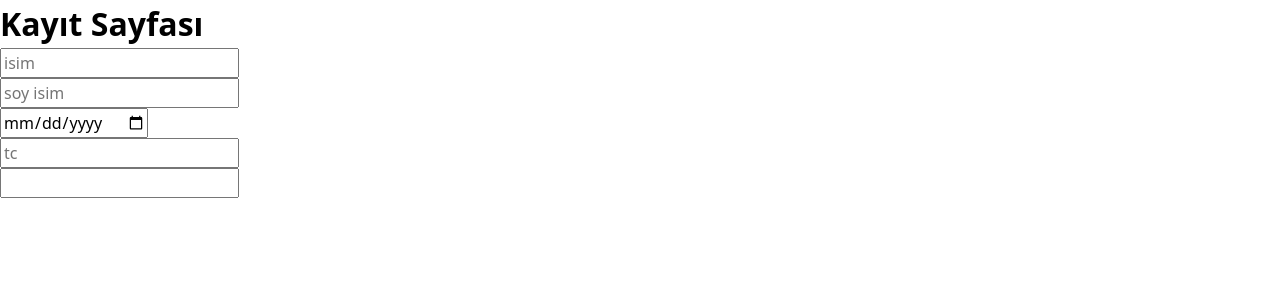
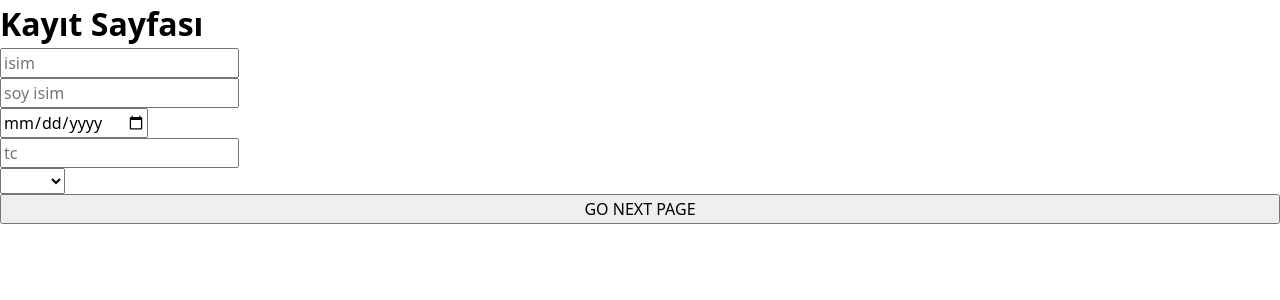
Before and after one commit to beratdimen/ogrenciKayit, a Next.js app: page / in a window 1280 px wide. Shown: the top 300 px of the page. Built offline with nearby package versions, Linux system fonts and the light colour scheme.

Commit message:
1. sayfa form oluşturulup validationsları verildi

```diff
--- /dev/null
+++ b/action/kayit.js
@@ -0,0 +1,16 @@
+"use server";
+
+export async function KayitAction(prevState, formData) {
+  const formObj = Object.fromEntries(formData);
+  console.log(formObj);
+
+  const errors = {
+    name: !formObj.name && "İsim boş olamaz",
+    surname: !formObj.surname && "Soyad boş olamaz",
+    phone: !formObj.birthDate && "doğum tarihi Boş olamaz",
+    tcno: !formObj.tcno && "tckn Boş olamaz",
+    cinsiyet: !formObj.cinsiyet && "cinsiyet boş olamaz",
+  };
+
+  return { errors };
+}
--- a/app/globals.css
+++ b/app/globals.css
@@ -48,4 +48,8 @@ h6 {
 form {
   display: flex;
   flex-direction: column;
+
+  select {
+    width: fit-content;
+  }
 }
--- a/app/kayit/page.jsx
+++ b/app/kayit/page.jsx
@@ -1,29 +1,42 @@
 "use client";
+import { KayitAction } from "@/action/kayit";
+import { useFormState } from "react-dom";
 
 export default function Kayit() {
+  const [state, action] = useFormState(KayitAction, null);
   return (
     <>
       <h1>Kayıt Sayfası</h1>
-      <form>
-        <label>
-          <input type="text" placeholder="isim"/>
+      <form action={action}>
+        <label htmlFor="">
+          <input type="text" name="name" placeholder="isim" />
         </label>
+        {state?.errors?.name && <p>{state?.errors?.name}</p>}
 
-        <label>
-          <input type="text" placeholder="soy isim"/>
+        <label htmlFor="">
+          <input type="text" name="surname" placeholder="soy isim" />
         </label>
+        {state?.errors?.surname && <p>{state?.errors?.surname}</p>}
 
-        <label>
-          <input type="date" placeholder="doğum tarihi" />
+        <label htmlFor="">
+          <input type="date" name="birthDate" placeholder="doğum tarihi" />
         </label>
+        {state?.errors?.birthDate && <p>{state?.errors?.birthDate}</p>}
 
-        <label>
-          <input type="number" placeholder="tc" />
+        <label htmlFor="">
+          <input type="number" name="tcno" placeholder="tc" />
         </label>
+        {state?.errors?.tcno && <p>{state?.errors?.tcno}</p>}
 
-        <label>
-          <input type="text" />
-        </label>
+        <select name="cinsiyet" id="cinsiyet">
+          <option value=""></option>
+          <option value="Erkek">Erkek</option>
+          <option value="Kadın">Kadın</option>
+          <option value="Diger">Diğer</option>
+        </select>
+        {state?.errors?.cinsiyet && <p>{state?.errors?.cinsiyet}</p>}
+        <button>GO NEXT PAGE</button>
+
       </form>
     </>
   );
```
